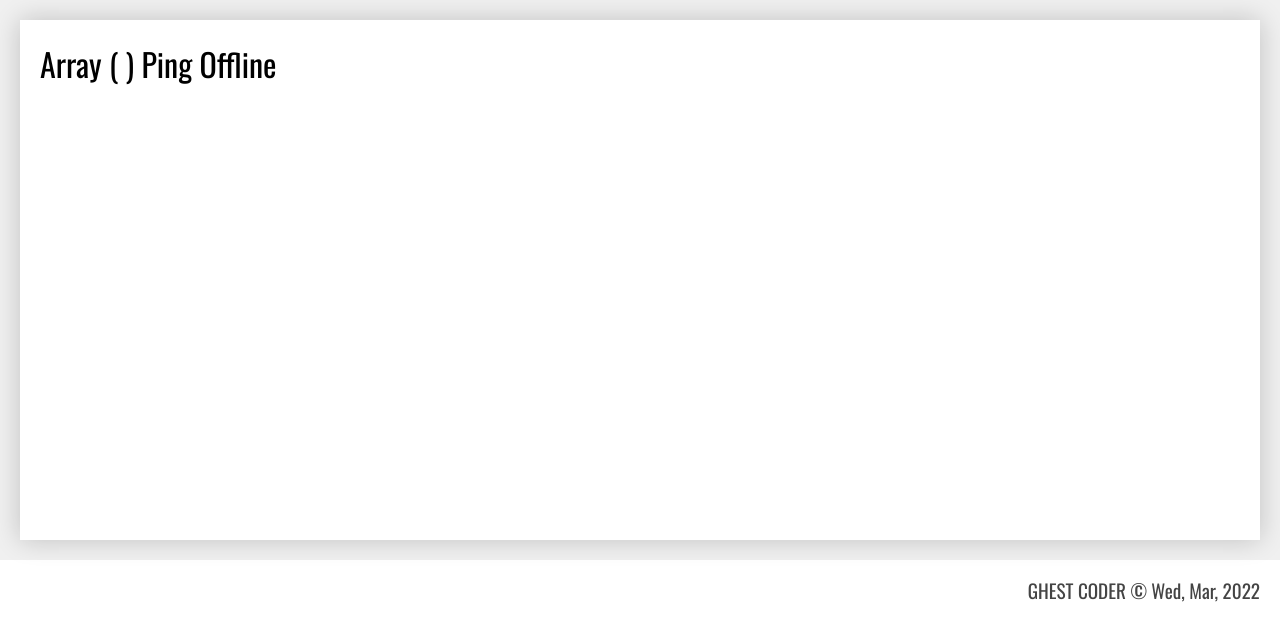
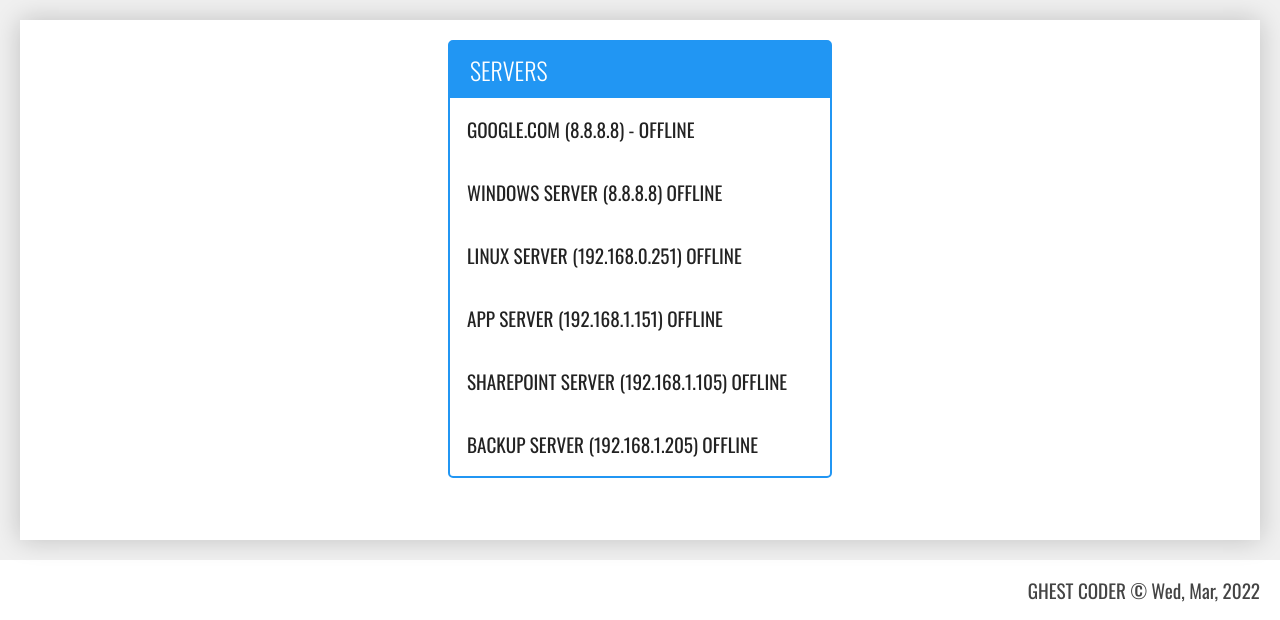
Before and after one commit to resende41/SYSTEM-MONITORING-PHP, a PHP site: page /vision.php?dir=vision&file=computer in a window 1280 px wide. Shown: the part 180-800 px from the top of the page. Run offline with PHP 8.4, Linux system fonts and the light colour scheme.

Commit message:
Update computer.php

```diff
--- a/vision/computer.php
+++ b/vision/computer.php
@@ -1,8 +1,95 @@
-<?php
-exec("ping -n 1 8.8.8.2", $output, $result);
-print_r($output);
-
-if ($result == 0)
-echo "Ping Online";
-else
-echo "Ping Offline";
+<nav class="modulos">
+    <div class="modulo azul">
+        <h3>SERVERS</h3>
+        <ul>
+            <li>
+                <a>
+                    GOOGLE.COM (8.8.8.8)
+                    <?php
+                    $google = "8.8.8.8";
+                        exec("ping -n 1 $google", $output, $rgoogle);
+                        if ($rgoogle == 0)
+                            echo "- ONLINE";
+                        else
+                            echo "- OFFLINE";
+                    ?>
+                </a>
+            </li>
+        </ul>
+        <ul>
+            <li>
+                <a>
+                    WINDOWS SERVER (8.8.8.8)
+                    <?php
+                    $adserver = "192.168.1.251";
+                        exec("ping -n 1 $adserver", $output, $radserver);
+                        if ($radserver == 0)
+                            echo "ONLINE";
+                        else
+                            echo "OFFLINE";
+                    ?>
+                </a>
+            </li>
+        </ul>
+        <ul>
+            <li>
+                <a>
+                    LINUX SERVER (192.168.0.251)
+                    <?php
+                    $linuxserver = "192.168.0.251";
+                        exec("ping -n 1 $linuxserver", $output, $rlinuxserver);
+                        if ($rlinuxserver == 0)
+                            echo "ONLINE";
+                        else
+                            echo "OFFLINE";
+                    ?>
+                </a>
+            </li>
+        </ul>
+        <ul>
+            <li>
+                <a>
+                    APP SERVER (192.168.1.151)
+                    <?php
+                    $appserver = "192.168.1.151";
+                        exec("ping -n 1 $appserver", $output, $rappserver);
+                        if ($rappserver == 0)
+                            echo "ONLINE";
+                        else
+                            echo "OFFLINE";
+                    ?>
+                </a>
+            </li>
+        </ul>
+        <ul>
+            <li>
+                <a>
+                    SHAREPOINT SERVER (192.168.1.105)
+                    <?php
+                    $sharepointserver = "192.168.1.105";
+                        exec("ping -n 1 $sharepointserver", $output, $rsharepointserver);
+                        if ($rsharepointserver == 0)
+                            echo "ONLINE";
+                        else
+                            echo "OFFLINE";
+                    ?>
+                </a>
+            </li>
+        </ul>
+        <ul>
+            <li>
+                <a>
+                    BACKUP SERVER (192.168.1.205)
+                    <?php
+                    $backupserver = "192.168.1.205";
+                        exec("ping -n 1 $backupserver", $output, $rbackupserver);
+                        if ($rbackupserver == 0)
+                            echo "ONLINE";
+                        else
+                            echo "OFFLINE";
+                    ?>
+                </a>
+            </li>
+        </ul>
+    </div>
+</nav>
```
